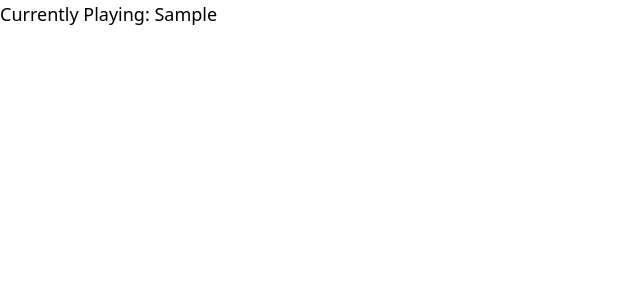
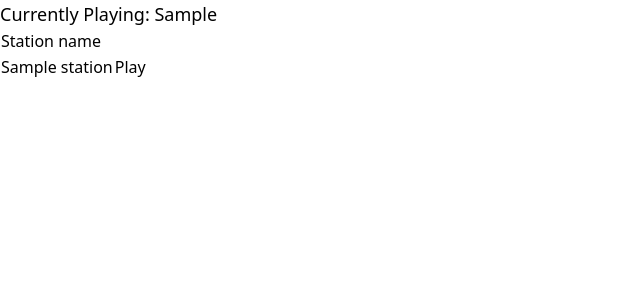
Before and after one commit to JustinByrne/Raspberry-Pi-Web-Radio, a Flask app: template templates/index.html in a window 1280 px wide. Shown: the top 300 px of the page, without its empty margins (0-640 px from the left). Run offline with Flask 2, Linux system fonts and the light colour scheme; the template is opened without the code that fills it: most values are stand-ins (such as "Sample title", 1, 10 or a date in 2020); style sheets or scripts are compiled from the project's sources.

Commit message:
Added a table to display all the stations

```diff
--- a/templates/index.html
+++ b/templates/index.html
@@ -10,5 +10,22 @@
 
     <body>
         <h1 class="text-lg"> Currently Playing: {{ currentStation }} </h1>
+
+        <table>
+            <thead>
+                <tr>
+                    <td> Station name </td>
+                    <td> </td>
+                </tr>
+            </thead>
+            <tbody>
+                {% for station in stations %}
+                    <tr>
+                        <td> {{ station['name'] }} </td>
+                        <td> <a href="/play/{{ station['slug'] }}"> Play </a> </td>
+                    </tr>
+                {% endfor %}
+            </tbody>
+        </table>
     </body>
 </html>
```
